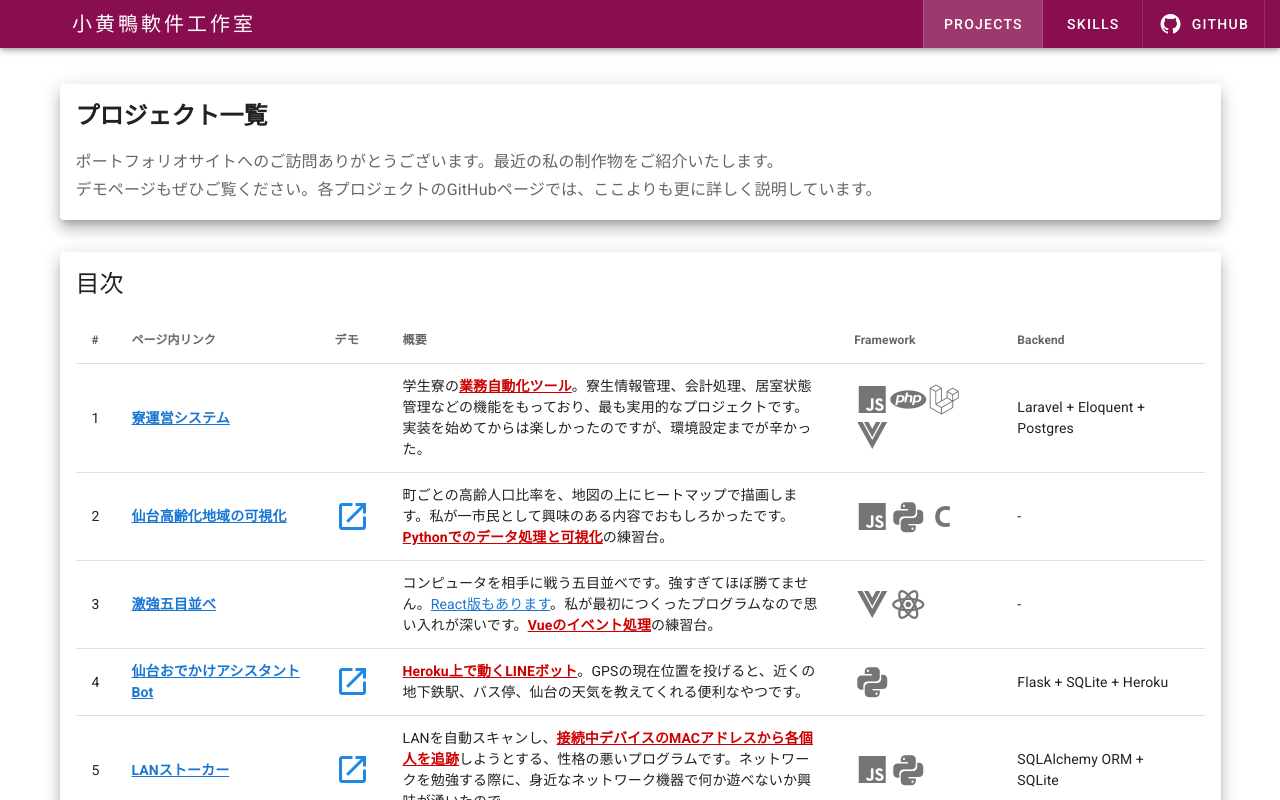
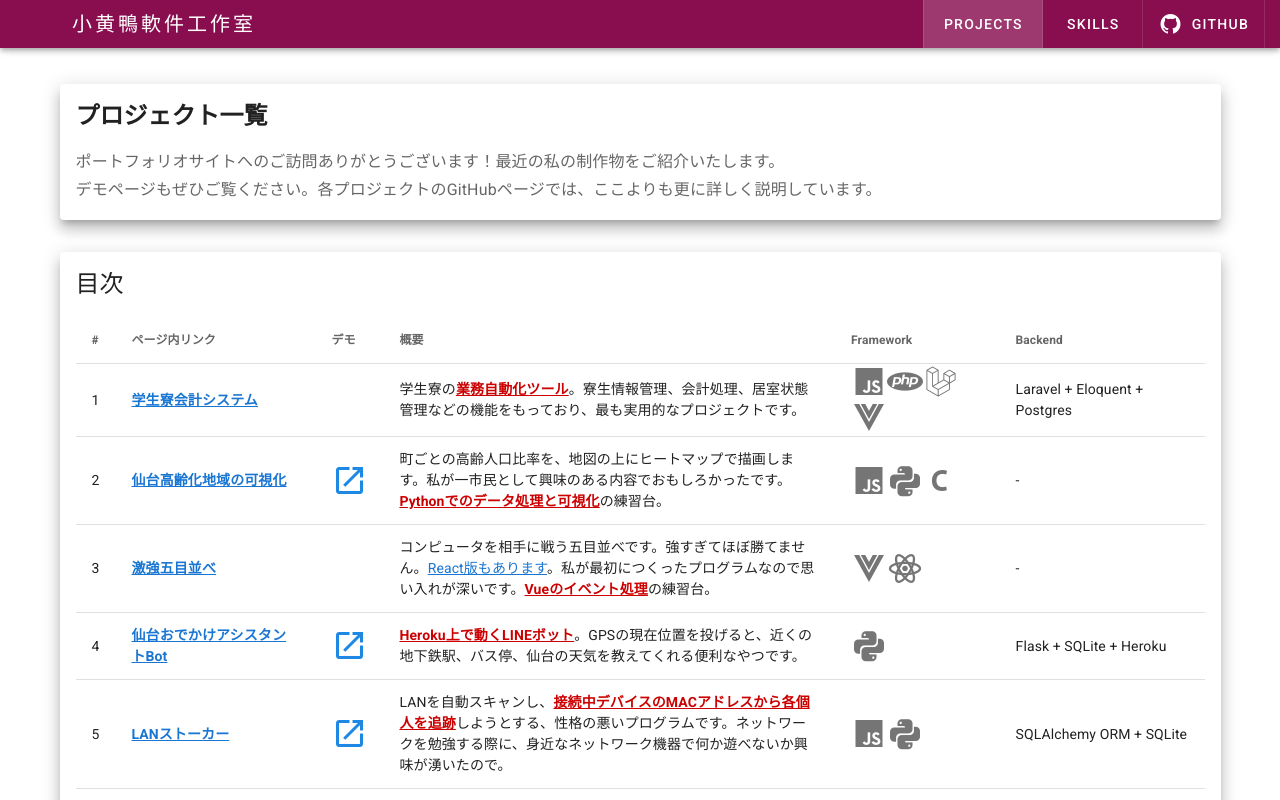
Before and after one commit to azureleaf/azureleaf.github.io, a Vue app: page / in a window 1280 px wide. Shown: the top 800 px of the page. Built offline with nearby package versions, Linux system fonts and the light colour scheme.

Commit message:
style: Unify some categories to reduce number of list items

```diff
--- a/src/views/Projects.vue
+++ b/src/views/Projects.vue
@@ -5,7 +5,7 @@
         >プロジェクト一覧</v-card-title
       >
       <v-card-subtitle class="subtitle-1">
-        ポートフォリオサイトへのご訪問ありがとうございます。最近の私の制作物をご紹介いたします。<br />
+        ポートフォリオサイトへのご訪問ありがとうございます！最近の私の制作物をご紹介いたします。<br />
         デモページもぜひご覧ください。各プロジェクトのGitHubページでは、ここよりも更に詳しく説明しています。
       </v-card-subtitle>
     </v-card>
@@ -183,10 +183,10 @@ export default {
       projectIds: [],
       projects: [
         {
-          name: "寮運営システム",
+          name: "学生寮会計システム",
           identifier: "dorm",
           desc:
-            "学生寮の<u>業務自動化ツール</u>。寮生情報管理、会計処理、居室状態管理などの機能をもっており、最も実用的なプロジェクトです。実装を始めてからは楽しかったのですが、環境設定までが辛かった。",
+            "学生寮の<u>業務自動化ツール</u>。寮生情報管理、会計処理、居室状態管理などの機能をもっており、最も実用的なプロジェクトです。",
           demourl: "",
           githuburl: "https://github.com/azureleaf/dorm-management-app",
           frameworks: ["js", "php", "laravel", "vue"],
@@ -346,10 +346,10 @@ export default {
           ]
         },
         {
-          name: "仙台の気候は住みやすいのか？",
+          name: "仙台の気候指標を図解する",
           identifier: "climate",
           desc:
-            "日本７大都市の気候を比較します。仙台の気候の良さは日本有数だと私は信じていますが、それを検証したかったのです。<u>Chart.jsによるデータ可視化</u>の練習台。",
+            "日本７大都市の気候を比較します。仙台の気候の良さは日本有数だと私は信じていますが、それを確かめたかったのです。<u>Chart.jsによるデータ可視化</u>の練習台。",
           demourl: "https://azureleaf.github.io/japan-city-climate/",
           githuburl: "https://github.com/azureleaf/japan-city-climate",
           frameworks: ["js", "py"],
@@ -364,7 +364,7 @@ export default {
           achvs: ["<u>Chart.js</u>によるグラフ描写ができるようになりました。"]
         },
         {
-          name: "三角形の五心",
+          name: "三角形の五心を描こう！",
           identifier: "triangle",
           desc:
             "マウスで三角形を描くと、その重心などを補助線付きで図解します。私が関心を持っている分野のひとつ、<u>EdTech（ITによる教育の効率化）</u>を意識したツールです。",
@@ -394,7 +394,7 @@ export default {
           name: "フラクタルを描こう！",
           identifier: "fractal",
           desc:
-            "<u>HTML Canvasに再帰関数を使う</u>ことで、きれいで複雑な図形を描画します。このような芸術手法を「ジェネラティブ・アート」というそうです。",
+            "<u>HTML Canvasに再帰関数を使う</u>ことで、きれいで複雑な図形を描画します。「ジェネラティブ・アート」という、プログラミングを使った芸術手法です。",
           demourl: "https://azureleaf.github.io/canvas/fractal/canvastree.html",
           githuburl: "https://github.com/azureleaf/canvas/",
           frameworks: ["js"],
--- a/src/views/Skills.vue
+++ b/src/views/Skills.vue
@@ -60,17 +60,17 @@ export default {
             {
               title: "外国語学習",
               desc:
-                "語学は私の趣味ですが、プログラマの世界はStackOverflowをはじめ英文だらけなので実益も兼ねています。英語の日常会話には問題なく、中国語の資料でも情報収集できます。"
+                "語学は私の一番の趣味です。プログラマの世界はStackOverflowをはじめ英文だらけなので実益も兼ねています。英語の日常会話には問題なく、中国語でも情報収集できます。"
             },
             {
               title: "性格",
               desc:
-                "ひとつのことに没頭して作業し続ける性格です。ただ何事もやりすぎては意味がありませんので、他人との関わりの中でこの性格を上手く制御し活かすべきものだと思います。"
+                "ひとつの対象にのめりこみやすい性格です。ただ何事もやりすぎては意味がありませんので、他人との関わりの中でこの性格を上手く制御し活かすべきものだと思います。"
             },
             {
-              title: "コミュニケーション能力",
+              title: "コミュニケーション",
               desc:
-                "世間にいるコミュ力がずば抜けた人々には及ぶべくもありませんが、私から声をかけて仲間内で定期的にプログラミングの進捗報告をしたり、仙台のIT勉強会にあちこち首を突っ込む程度には活動力はあります。説明が丁寧で上手いといわれることも。"
+                "世間にいるコミュ力がずば抜けた人々には及ぶべくもありませんが、私から声をかけて仲間内で定期的にプログラミング勉強の進捗報告会をしたり、仙台のIT勉強会にあちこち首を突っ込むくらいには活動量があります。説明が丁寧で上手いと評価されることも。"
             },
             {
               title: "体力",
@@ -80,7 +80,7 @@ export default {
             {
               title: "犬派",
               desc:
-                "スキルと無関係な話ですが私は犬がとても好きで、今飼いたい犬種は和犬なら甲斐犬、洋犬ならボーダーコリー。"
+                "私は犬がとても好きで、今飼いたい犬種は和犬なら甲斐犬、洋犬ならボーダーコリー。"
             }
           ]
         },
@@ -89,32 +89,30 @@ export default {
           skills: [
             {
               title: "<u>JavaScript</u> / TypeScript",
-              desc: "今後TSに移行しようと思います。"
+              desc: ""
             },
             {
               title: "<u>Python</u>",
-              desc: "一番使っているのはJSですが、一番好きなのはPython。"
+              desc:
+                "一番好きな言語です。言語自体も簡潔ですし、なによりライブラリが圧倒的に豊富。"
             },
             {
               title: "PHP",
-              desc:
-                "Laravelはよくまとまっており、良いフレームワークだと思います。"
+              desc: ""
             },
             {
               title: "C / C++",
               desc:
-                "大学でCは制御プログラムで、C++はOpenCVを使う際に使いました。最近も巨大ファイルの処理など速度が必要な時使います。が、この言語はあまりに覚えることが多く、Rustとか新しい言語を使うほうが人生の貴重な時間を浪費することなく安全なプログラムを書ける気がします。"
+                "大学で制御プログラムやOpenCVを使う際に使いました。最近も速度が必要な場面で使います。が、この言語はあまりにも覚えるべき内容が多いので、Rustなど現代的な言語を使うべきだと強く思います。"
             },
             {
               title: "Java",
-              desc:
-                "研究室でImageJという画像処理ソフトのプラグインを改良するのに使いました。"
+              desc: "大学でImageJという画像処理ソフトを改良するのに使いました。"
             }
           ]
         },
         {
           groupName: "開発ツール",
-          groupComment: "今後はKubernetesを使いこなせるようになりたい。",
           skills: [
             {
               title: "OS",
@@ -127,16 +125,9 @@ export default {
                 "<u>Visual Studio Code</u> / Vim / Visual Studio / PyCharm / IntelliJ IDEA"
             },
             {
-              title: "Git",
-              desc: "<u>GitHub</u> / <u>GitLab</u> / BitBucket"
-            },
-            {
-              title: "コミュニケーション",
-              desc: "<u>Slack</u> / Chatwork / Trello"
-            },
-            {
-              title: "仮想環境系",
-              desc: "Docker / VirtualBox + Vagrant / <u>pipenv</u> / virtualenv"
+              title: "環境管理",
+              desc:
+                "<u>GitHub</u> / <u>GitLab</u> / BitBucket / Docker / VirtualBox + Vagrant / <u>pipenv</u> / virtualenv"
             },
             {
               title: "コードフォーマット（VS Code）",
@@ -146,65 +137,47 @@ export default {
             { title: "テスト系", desc: "Cypress / Jest / Postman" },
             {
               title: "その他",
-              desc: "Wireshark（野良DHCPサーバを退治した時に使用） / WordPress"
+              desc:
+                "Wireshark（野良DHCPサーバを退治した時に使用） / WordPress / <u>Slack</u> / Chatwork / Trello"
             }
           ]
         },
         {
-          groupName: "フロントエンド",
-          groupComment: "Vue.jsが好きです。",
+          groupName: "ライブラリ",
+          groupComment:
+            "Vue.jsが好きです。機械学習は現時点ではMNISTの手書き文字入力や猫の画像分類のチュートリアルを動かした程度なのですが、AIは私が生きる世代の最重要技術だと思います。今後一番力を入れたい領域です。",
           skills: [
             {
-              title: "Vue",
+              title: "Web",
               desc:
-                "<u>Vue.js</u> / <u>Vue-Router</u> / <u>Vuex</u> / <u>Vuetify</u>"
+                "<u>Vue.js</u> / <u>Vue-Router</u> / <u>Vuex</u> / <u>Vuetify</u> / React"
             },
-            { title: "React", desc: "React" },
-            { title: "HTML / CSS", desc: "Pug / Stylus / Bootstrap" }
-          ]
-        },
-
-        {
-          groupName: "バックエンド",
-          groupComment:
-            "WebフレームワークやORMにいろいろ手を出しましたが、基本思想にはあまり違いがない気がします。一つだけに専念して極めればやっていけそうです。",
-          skills: [
+            { title: "HTML / CSS", desc: "Pug / Stylus / Bootstrap" },
             {
-              title: "Webフレームワーク",
-              desc: "<u>Express.js</u> / Flask / Laravel"
+              title: "Backend",
+              desc:
+                "<u>Laravel</u> / <u>Express.js</u> / Flask / <u>axios</u> / bcrypt / socket.io / Webpack"
             },
             {
               title: "ORM",
-              desc: "<u>TypeORM</u> / Sequelize / Eloquent / SQLAlchemy"
+              desc: "<u>Eloquent</u> / Sequelize / TypeORM / SQLAlchemy"
             },
             {
               title: "DB",
-              desc: "SQLite / MySQL / PostgreSQL / MongoDB / Firebase / Redis"
-            },
-            {
-              title: "Node.js",
-              desc:
-                "<u>axios</u> / bcrypt / Passport.js / socket.io / Babel / gulp / Webpack"
+              desc: "SQLite / MySQL / PostgreSQL / MongoDB / Firebase"
             },
             {
               title: "Web API等",
               desc: "AWS EC2 / Heroku / LINE API / OpenWeather API"
-            }
-          ]
-        },
-        {
-          groupName: "データ処理",
-          groupComment:
-            "機械学習は現時点ではMNISTの手書き文字入力や猫の画像分類のチュートリアルを動かした程度なのですが、AIは私が生きる世代の最重要技術だと思います。今後一番力を入れたい領域です。",
-          skills: [
-            { title: "行列処理", desc: "<u>Pandas</u> / <u>Numpy</u>" },
+            },
             {
               title: "機械学習系",
               desc: "Scikit-learn / Tensorflow / PyTorch"
             },
             {
               title: "ウェブスクレイピング",
-              desc: "<u>BeautifulSoup</u> / Selenium"
+              desc:
+                "<u>BeautifulSoup</u> / Selenium / <u>Pandas</u> / <u>Numpy</u>"
             },
             {
               title: "可視化",
```
